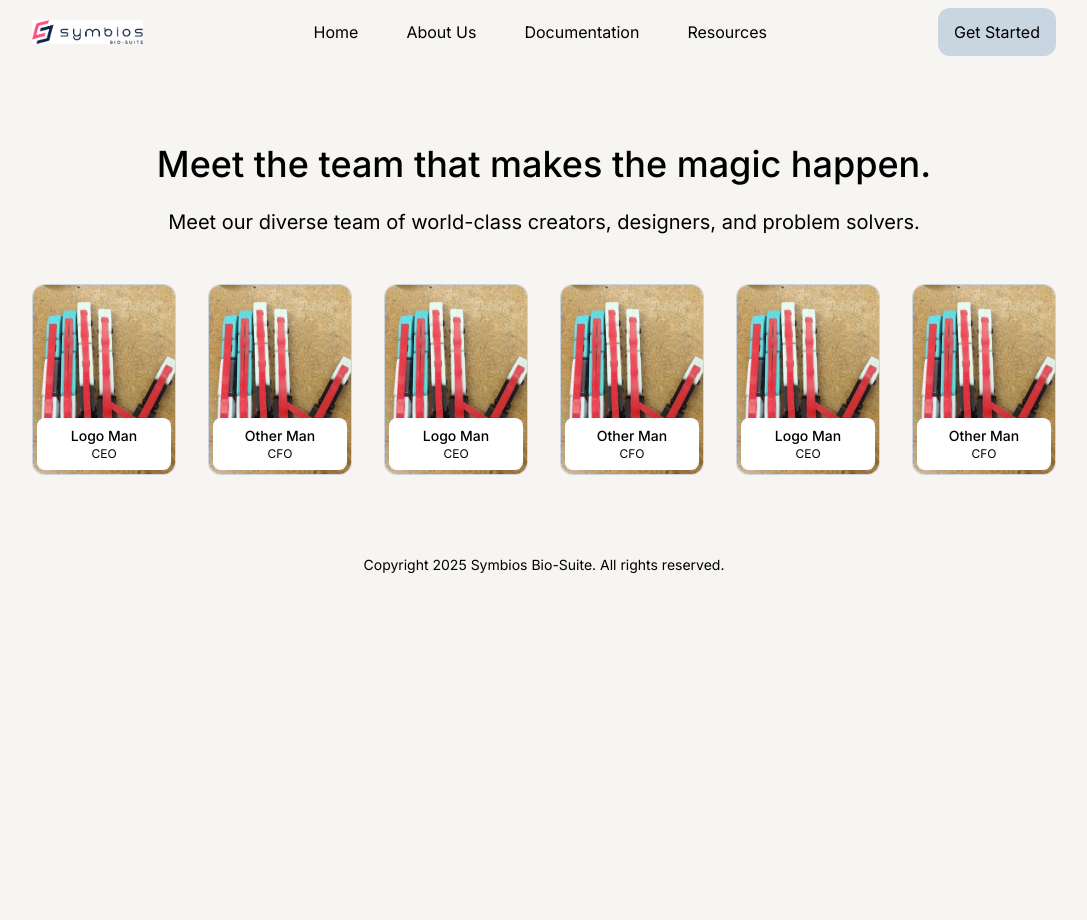
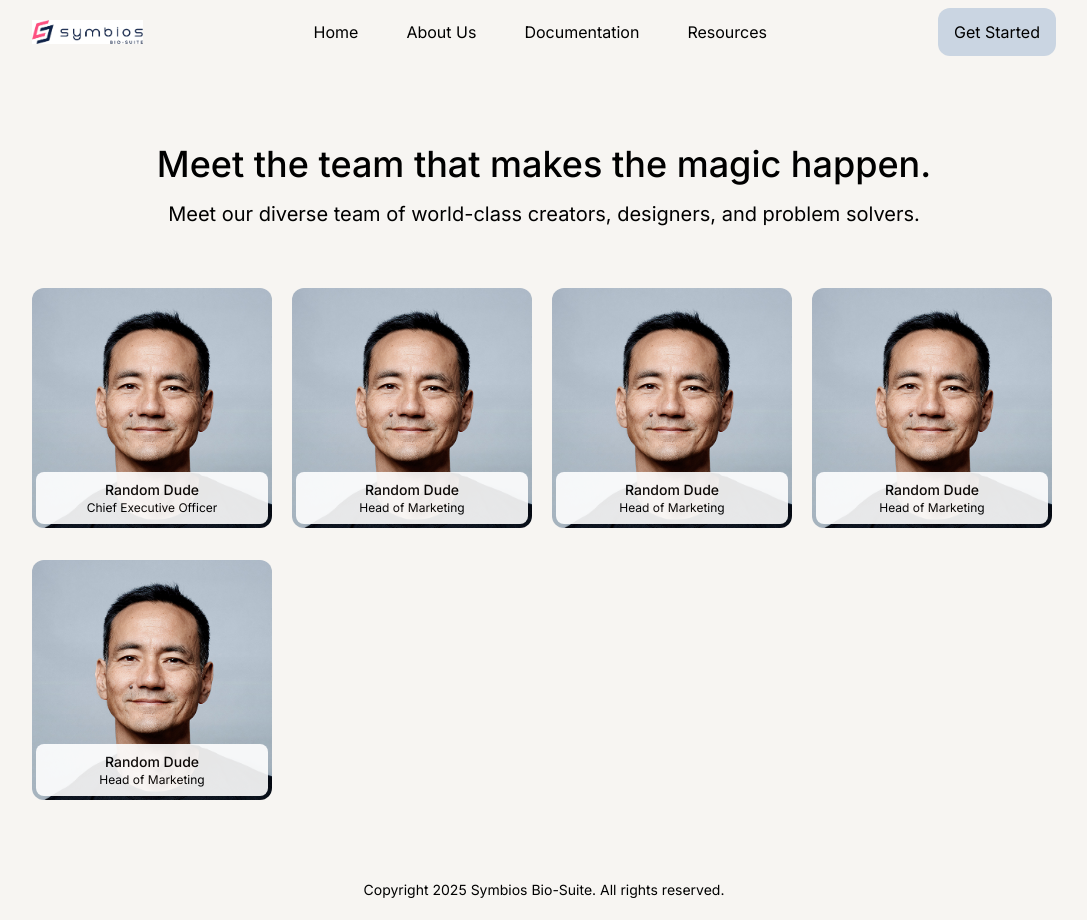
Before and after one commit to spencerhum04/symbios, a React (Vite) app: page /about in a window 1280 px wide. Shown: the whole page, without its empty margins (96-1183 px from the left). Before the commit the page ends 800 px from the top, so only its background shows below. Built offline with nearby package versions, Linux system fonts and the light colour scheme.

Commit message:
fix: new member cards

```diff
--- a/src/components/Member.tsx
+++ b/src/components/Member.tsx
@@ -1,9 +1,9 @@
 export default function Member({ image, name, title } : { image: string, name: String, title: String }) {
     return (
-        <div className="relative rounded-xl border border-slate-300">
-            <img src={image} className="rounded-xl w-48" />
+        <div className="relative rounded-xl">
+            <img src={image} className="rounded-xl w-60" />
             <div className="flex flex-col items-center">
-                <div className="absolute bg-white p-2 text-center rounded-lg left-1 right-1 bottom-1">
+                <div className="absolute bg-white opacity-90 p-2 text-center rounded-lg left-1 right-2 bottom-1">
                     <div className="text-sm font-medium">{name}</div>
                     <div className="text-xs">{title}</div>
                 </div>
--- a/src/routes/about/about.tsx
+++ b/src/routes/about/about.tsx
@@ -1,12 +1,14 @@
 import Footer from "../../components/Footer";
 import Navbar from "../../components/Navbar";
-import Team from "../landing/sections/team";
+import Introduction from "./sections/introduction";
+import Team from "./sections/team";
 
 export default function About() {
     return (
         <>
             <Navbar />
-            <div className="flex flex-col gap-15 py-20">
+            <div className="flex flex-col gap-15 py-20 max-w-[1280px] mx-auto">
+                <Introduction />
                 <Team />
             </div>
             <Footer />
--- /dev/null
+++ b/src/routes/about/sections/introduction.tsx
@@ -0,0 +1,10 @@
+export default function Introduction() {
+    return (
+        <div className="px-6 sm:px-32">
+            <div className="flex flex-col text-center flex flex-col gap-4">
+                <div className="text-4xl font-medium">Meet the team that makes the magic happen.</div>
+                <div className="text-xl">Meet our diverse team of world-class creators, designers, and problem solvers.</div>
+            </div>
+        </div>
+    )
+}
--- /dev/null
+++ b/src/routes/about/sections/team.tsx
@@ -0,0 +1,16 @@
+import Member from "../../../components/Member";
+import dude from "../../../assets/dude.png"
+
+export default function() {
+    return (
+        <div className="px-6 sm:px-32">
+            <div className="flex flex-col sm:grid grid-cols-4 gap-x-4 gap-y-8">
+                <Member image={dude} name={"Random Dude"} title={"Chief Executive Officer"} />
+                <Member image={dude} name={"Random Dude"} title={"Head of Marketing"} />
+                <Member image={dude} name={"Random Dude"} title={"Head of Marketing"} />
+                <Member image={dude} name={"Random Dude"} title={"Head of Marketing"} />
+                <Member image={dude} name={"Random Dude"} title={"Head of Marketing"} />
+            </div>
+        </div>
+    )
+}
--- a/src/routes/landing/sections/team.tsx
+++ /dev/null
@@ -1,21 +0,0 @@
-import Member from "../../../components/Member";
-import model from "../../../assets/model.png"
-
-export default function() {
-    return (
-        <div className="px-6 sm:px-32 flex flex-col">
-            <div className="flex flex-col text-center flex flex-col gap-6">
-                <div className="text-4xl font-medium">Meet the team that makes the magic happen.</div>
-                <div className="text-xl">Meet our diverse team of world-class creators, designers, and problem solvers.</div>
-            </div>
-            <div className="flex flex-col sm:flex-row gap-8 justify-between pt-12">
-                <Member image={model} name={"Logo Man"} title={"CEO"} />
-                <Member image={model} name={"Other Man"} title={"CFO"} />
-                <Member image={model} name={"Logo Man"} title={"CEO"} />
-                <Member image={model} name={"Other Man"} title={"CFO"} />
-                <Member image={model} name={"Logo Man"} title={"CEO"} />
-                <Member image={model} name={"Other Man"} title={"CFO"} />
-            </div>
-        </div>
-    )
-}
```
Also changed, not shown: src/assets/dude.png (added).
